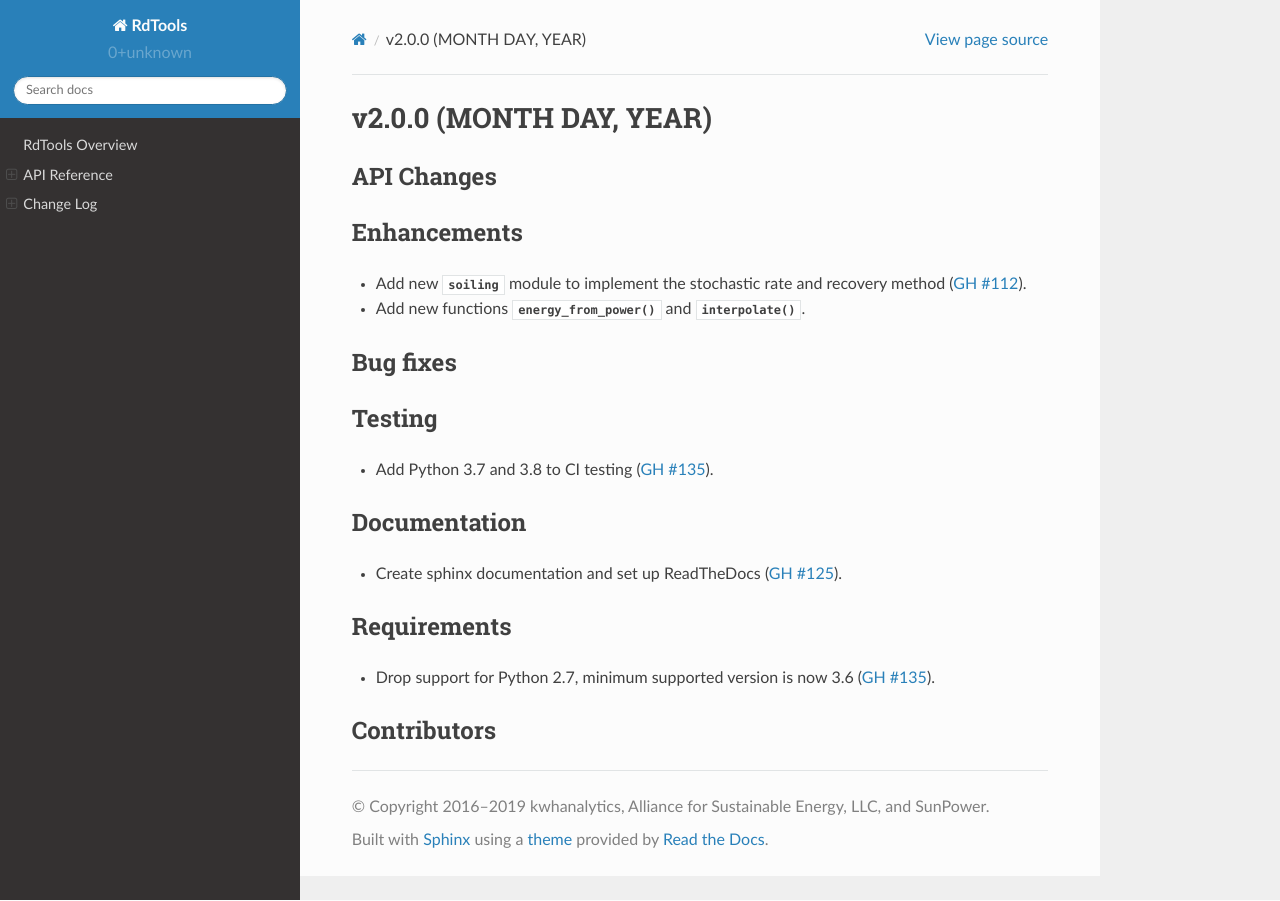
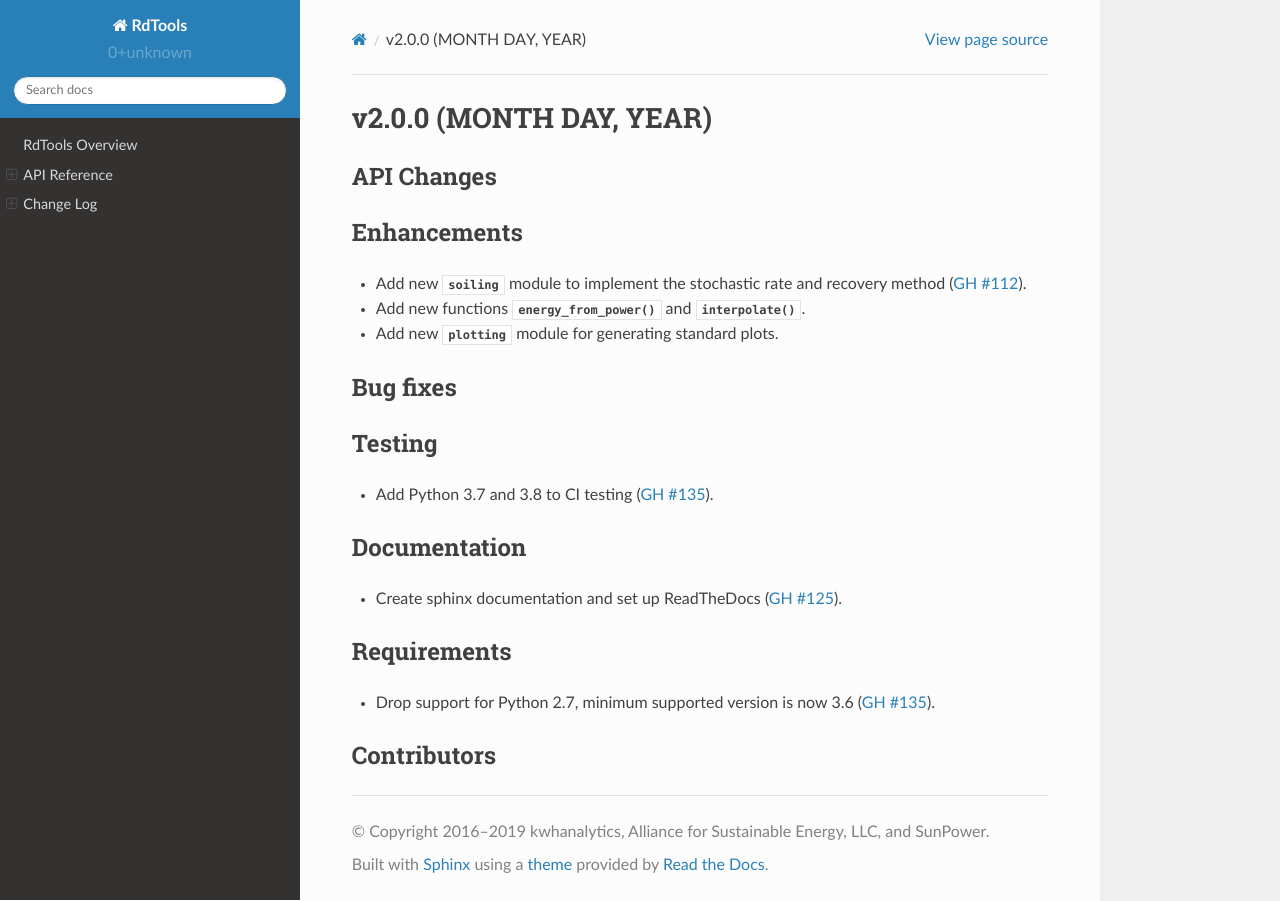
Before and after one commit to NREL/rdtools, a Sphinx documentation site: the page built from docs/sphinx/source/changelog/v2.0.0.rst, in a window 1280 px wide. Built offline with Sphinx 7.4.7 and the Read the Docs theme 2.0.0, drawn with Linux system fonts in a browser that asks for light colours; pages that are not in the unit, such as notebooks, are missing from menus.

Commit message:
update changelog

```diff
--- a/docs/sphinx/source/changelog/v2.0.0.rst
+++ b/docs/sphinx/source/changelog/v2.0.0.rst
@@ -12,6 +12,7 @@ Enhancements
   recovery method (:pull:`112`).
 * Add new functions :py:func:`~rdtools.normalization.energy_from_power` and
   :py:func:`~rdtools.normalization.interpolate`.
+* Add new :py:mod:`~rdtools.plotting` module for generating standard plots.
 
 Bug fixes
 ---------
```
